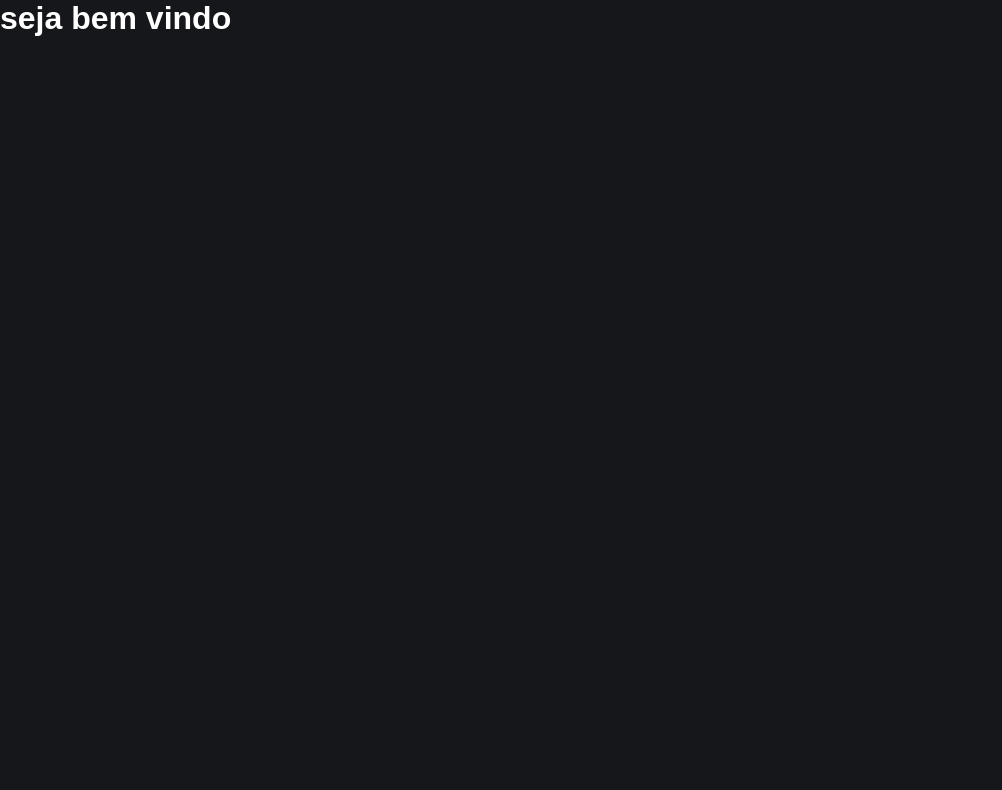
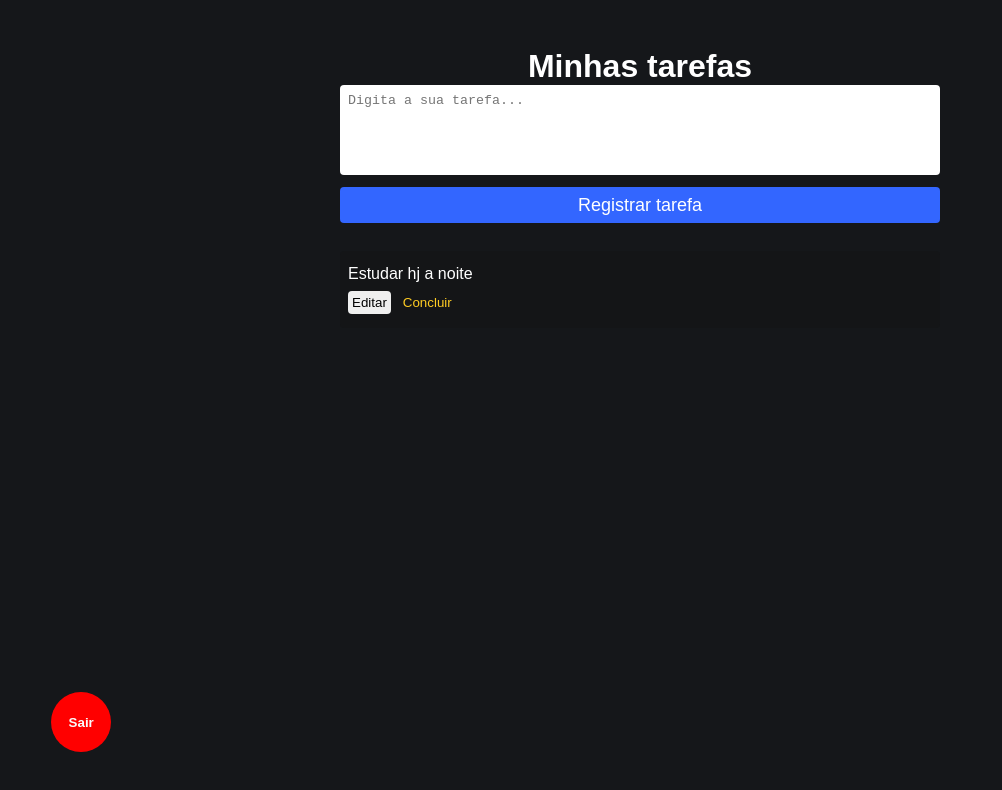
Before and after one commit to cauaclemente/Lista-de-tarefas-com-Firebase, a React (Vite) app in the folder testes-react/: page /Admin in a window 1280 px wide. Shown: the top 790 px of the page, without its empty margins (0-1002 px from the left). Built offline with nearby package versions, Linux system fonts and the light colour scheme; no server answers; sample sign-in values are in the browser's storage.

Commit message:
layout do Admin

```diff
--- a/testes-react/src/Pages/Admin/Admin.jsx
+++ b/testes-react/src/Pages/Admin/Admin.jsx
@@ -1,8 +1,47 @@
 import "./admin.css"
+import { useState } from "react"
+
+import { auth } from "../../Firebase"
+import { signOut } from "firebase/auth"
 
 const Admin = () => {
-  return (
-    <h1>seja bem vindo</h1>
+
+    const [tarefaInput, setTarefaInput] = useState("")
+
+    function handleRegister(e) {
+        e.preventDefault();
+        alert("clicou")
+    }
+
+    async function handleLogout() {
+        await signOut(auth)
+    }
+
+
+    return (
+    <div className="adm-container">
+        <h1>Minhas tarefas</h1>
+
+        <form className="form" onSubmit={handleRegister}>
+            <textarea
+                placeholder="Digita a sua tarefa..."
+                value={tarefaInput}
+                onChange={(e) => setTarefaInput(e.target.value)}
+            />
+            <button className="btn-register" type="submit">Registrar tarefa</button>
+        </form>
+
+        <article className="list">
+            <p>Estudar hj a noite</p>
+            <div>
+                <button>Editar</button>
+                <button className="btn-delete">Concluir</button>
+            </div>
+        </article>
+
+        <button className="btn-logout" onClick={handleLogout}>Sair</button>
+
+    </div>
   )
 }
 
--- a/testes-react/src/Pages/Admin/admin.css
+++ b/testes-react/src/Pages/Admin/admin.css
@@ -0,0 +1,61 @@
+.adm-container {
+    display: flex;
+    flex-direction: column;
+    align-items: center;
+    margin-top: 48px;
+}
+
+.admin-container h1 {
+    margin-bottom: 28px;
+}
+
+.btn-register {
+    margin-bottom: 28px;
+}
+
+.list {
+    width: 90%;
+    max-width: 600px;
+    display: flex;
+    flex-direction: column;
+    justify-content: center;
+    background-color: rgba(18, 18, 18, 0.30);
+    border-radius: 4px;
+    margin-bottom: 12px;
+    padding: 14px 8px;
+}
+
+.list p {
+    margin-bottom: 8px;
+}
+
+.list button {
+    margin-right: 8px;
+    border: 0;
+    border-radius: 4px;
+    padding: 4px;
+}
+
+.btn-delete {
+    color: #ffcc23;
+    background-color: transparent;
+}
+
+.btn-logout {
+    position: absolute;
+    bottom: 6%;
+    left: 4%;
+    height: 60px;
+    width: 60px;
+    border-radius: 30px;
+    border: 0;
+    font-weight: bold;
+    background-color: red;
+    color: #fafafa;
+    transition: all 0.5s;
+}
+
+.btn-logout:hover {
+    background-color: rgb(193, 4, 4);
+    color: #000;
+}
--- a/testes-react/src/Pages/Home/Home.css
+++ b/testes-react/src/Pages/Home/Home.css
@@ -46,6 +46,7 @@
     height: 90px;
     resize: none;
     border: 0;
+    padding: 8px;
 }
 
 .button-link {
--- a/testes-react/src/Pages/Register/Register.jsx
+++ b/testes-react/src/Pages/Register/Register.jsx
@@ -20,7 +20,8 @@
     if(email !== "" && password !== "") {
       await createUserWithEmailAndPassword(auth,email,password)
       .then(() => {
-        navigate("./Admin", {replace: true})
+        navigate("/", {replace: true})
+        alert("Cadastro criado com sucesso")
       })
       .catch((error) => {
         console.log("Erro ao cadastrar" + error)
```
